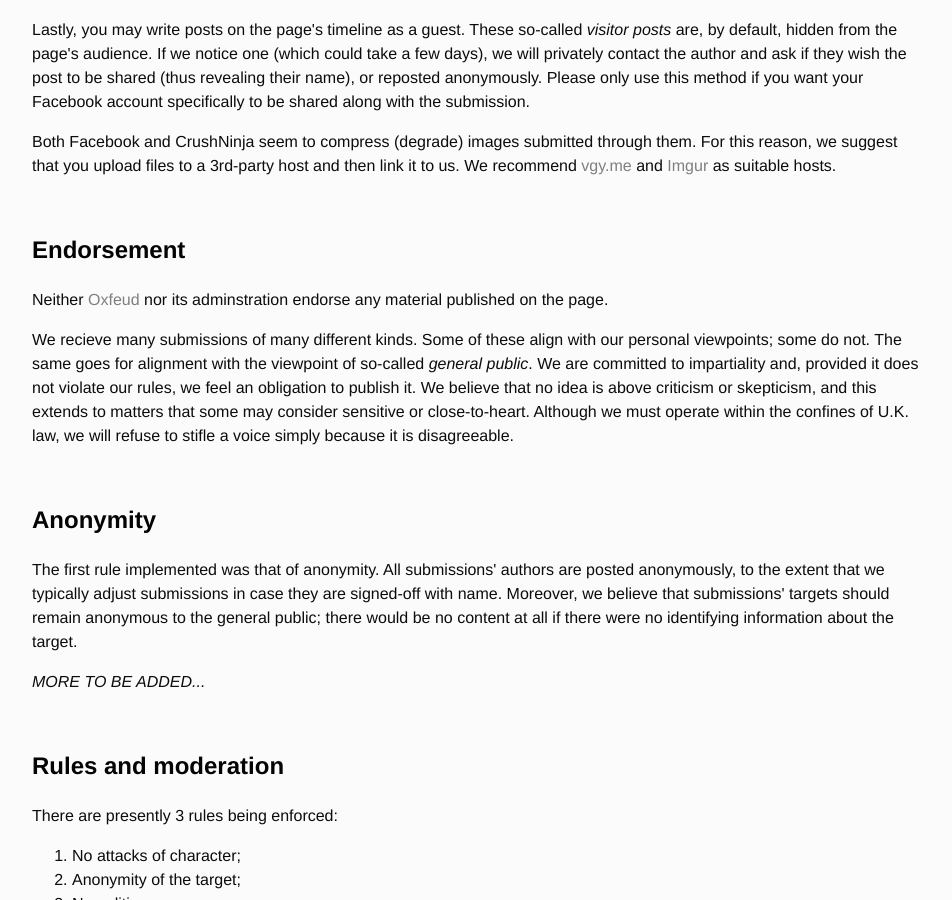
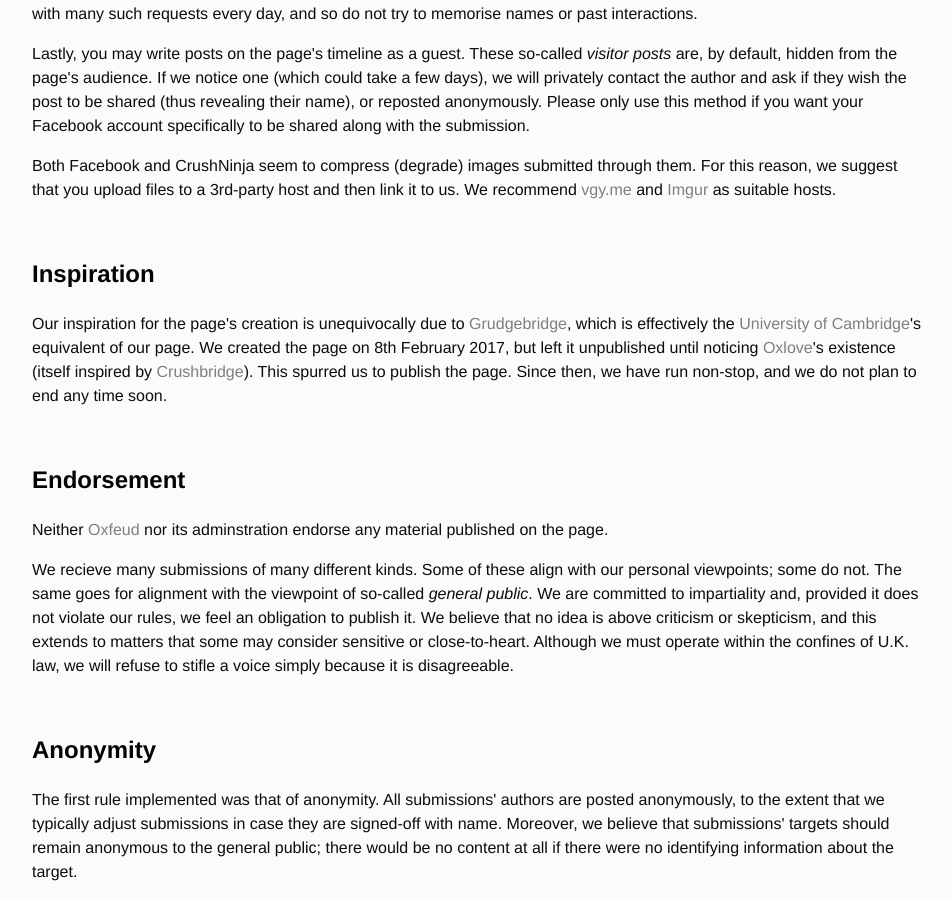
Before and after one commit to Oxfeud/oxfeud.github.io, a Jekyll site: the page built from index.html, in a window 1280 px wide and 900 px high, scrolled down 1394 px. Shown: the whole window, without its empty margins (160-1112 px from the left). Built offline with Jekyll 4.4.1, drawn with Linux system fonts in a browser that asks for light colours.

Commit message:
Update index.html

```diff
--- a/index.html
+++ b/index.html
@@ -10,6 +10,7 @@ title: Oxfeud - FAQ
 	<ol>
 		<li>Nomenclature</li>
 		<li>Submission methods</li>
+		<li>Inspiration</li>
 		<li>Endorsement</li>
 		<li>Anonymity</li>
 		<li>Rules and moderation
@@ -45,6 +46,9 @@ title: Oxfeud - FAQ
 	<p>We also accept submissions from direct messages to the page. Here, we are able to see the name and public profile of the author, but do not publish any of this information on principle. We do save all messages in an archive. Nonetheless, we deal with many such requests every day, and so do not try to memorise names or past interactions.</p>
 	<p>Lastly, you may write posts on the page's timeline as a guest. These so-called <i>visitor posts</i> are, by default, hidden from the page's audience. If we notice one (which could take a few days), we will privately contact the author and ask if they wish the post to be shared (thus revealing their name), or reposted anonymously. Please only use this method if you want your Facebook account specifically to be shared along with the submission.</p>
 	<p>Both Facebook and CrushNinja seem to compress (degrade) images submitted through them. For this reason, we suggest that you upload files to a 3rd-party host and then link it to us. We recommend <a href="https://vgy.me/">vgy.me</a> and <a href="http://imgur.com/">Imgur</a> as suitable hosts.</p>
+	<br />
+	<h3>Inspiration</h3>
+	<p>Our inspiration for the page's creation is unequivocally due to <a href="https://www.facebook.com/grudgebridge/">Grudgebridge</a>, which is effectively the <a href="https://www.cam.ac.uk/">University of Cambridge</a>'s equivalent of our page. We created the page on 8th February 2017, but left it unpublished until noticing <a href="https://www.facebook.com/theoxlove/">Oxlove</a>'s existence (itself inspired by <a href="https://www.facebook.com/Crushbridge-708400002669844/">Crushbridge</a>). This spurred us to publish the page. Since then, we have run non-stop, and we do not plan to end any time soon.</p>
 	<br />
 	<h3>Endorsement</h3>
 	<p>Neither <a href="https://www.facebook.com/oxfeud">Oxfeud</a> nor its adminstration endorse any material published on the page.</p>
```
